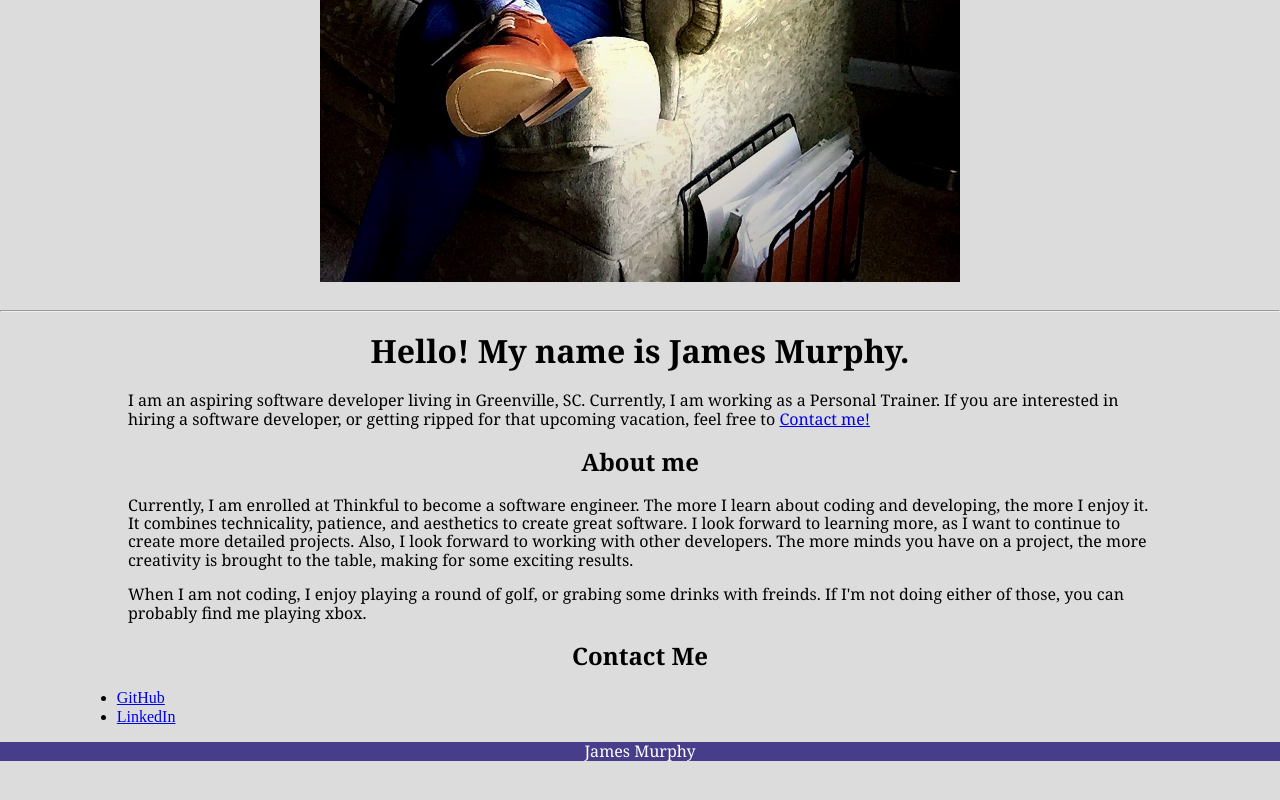
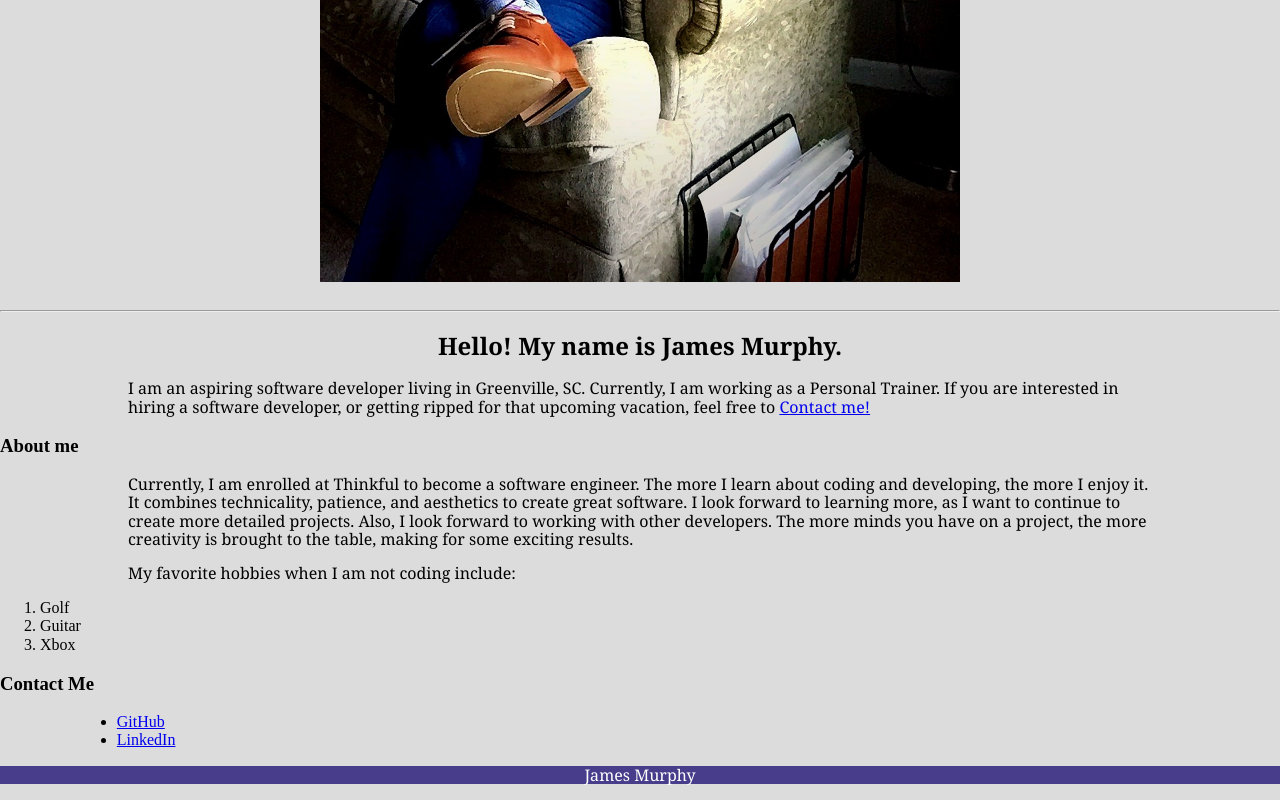
Before and after one commit to jamesIVdeveloper/James-About-Me, a plain HTML site: page index.html in a window 1280 px wide. Shown: the part 695-1495 px from the top of the page. Before the commit the page ends 1472 px from the top, so only its background shows below. Drawn offline with nearby package versions, Linux system fonts and the light colour scheme.

Commit message:
Update index.html

```diff
--- a/index.html
+++ b/index.html
@@ -3,7 +3,7 @@
   <head>
     <meta charset="utf-8">
     <meta name="viewport" content="width=device-width">
-    <title>repl.it</title>
+    <title>About James</title>
     <link
     href="https://cdnjs.cloudflare.com/ajax/libs/normalize/8.0.1/normalize.min.css"
     rel="stylesheet"
@@ -19,28 +19,36 @@
     <main>
       <img src="IMG_3720.jpeg" alt="James sitting in chair">
       <hr>
-      <h1>
+      <h2>
         Hello!  My name is James Murphy.
-      </h1>
+      </h2>
         <p>
           I am an aspiring software developer living in Greenville, SC.  Currently, I am working as a Personal Trainer.  If you are interested in hiring a software developer, or getting ripped for that upcoming vacation, feel free to <a href="#contact">Contact me!</a>
         </p>
-      <h2>About me</h2>
+<!-- Write a section about me -->
+      <h3>About me</h3>
         <p>
           Currently, I am enrolled at Thinkful to become a software engineer.  The more I learn about coding and developing, the more I enjoy it.  It combines technicality, patience, and aesthetics to create great software.  I look forward to learning more, as I want to continue to create more detailed projects.  Also, I look forward to working with other developers.  The more minds you have on a project, the more creativity is brought to the table, making for some exciting results.
         </p>
+<!-- Ordered list about hobbies -->
         <p>
-          When I am not coding, I enjoy playing a round of golf, or grabing some drinks with freinds.  If I'm not doing either of those, you can probably find me playing xbox.
+          My favorite hobbies when I am not coding include:
         </p>
-      <h2 id="contact">
+        <ol>
+          <li>Golf</li>
+          <li>Guitar</li>
+          <li>Xbox</li>
+        </ol>
+<!-- section to contact me -->
+      <h3 id="contact">
         Contact Me
-      </h2>
+      </h3>
       <ul>
         <li>
-          <a href="https://github.com/jamesIVdeveloper">GitHub</a>
+          <a href="https://github.com/jamesIVdeveloper" target="_blank">GitHub</a>
         </li>
         <li>
-          <a href="https://www.linkedin.com/in/james-murphy-42331180/">LinkedIn</a>
+          <a href="https://www.linkedin.com/in/james-murphy-42331180/" target="_blank">LinkedIn</a>
         </li>
       </ul>
     </main>
```
